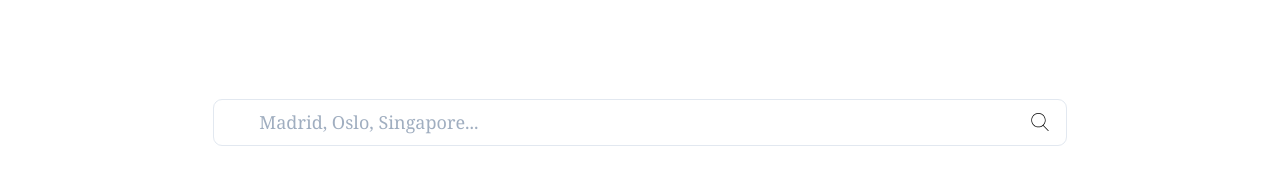
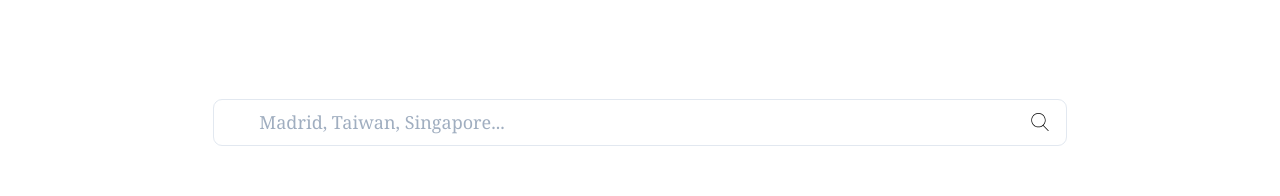
Before and after one commit to CristianIacob/ssr-practice, a Next.js app: page / in a window 1280 px wide. Shown: the top 196 px of the page. Built offline with nearby package versions, Linux system fonts and the light colour scheme; no server answers.

Commit message:
re-deploy

```diff
--- a/components/SearchInput/searchBar.js
+++ b/components/SearchInput/searchBar.js
@@ -6,7 +6,7 @@ function SearchBar(props) {
       <input
         className="bg-white focus:outline-none focus:shadow-md border border-gray-300 rounded-lg py-2 px-10 block w-full appearance-none leading-normal"
         type="search"
-        placeholder="Madrid, Oslo, Singapore..."
+        placeholder="Madrid, Taiwan, Singapore..."
         value={props.value}
         onChange={props.onChange}
         onFocus={props.onFocus}
```
